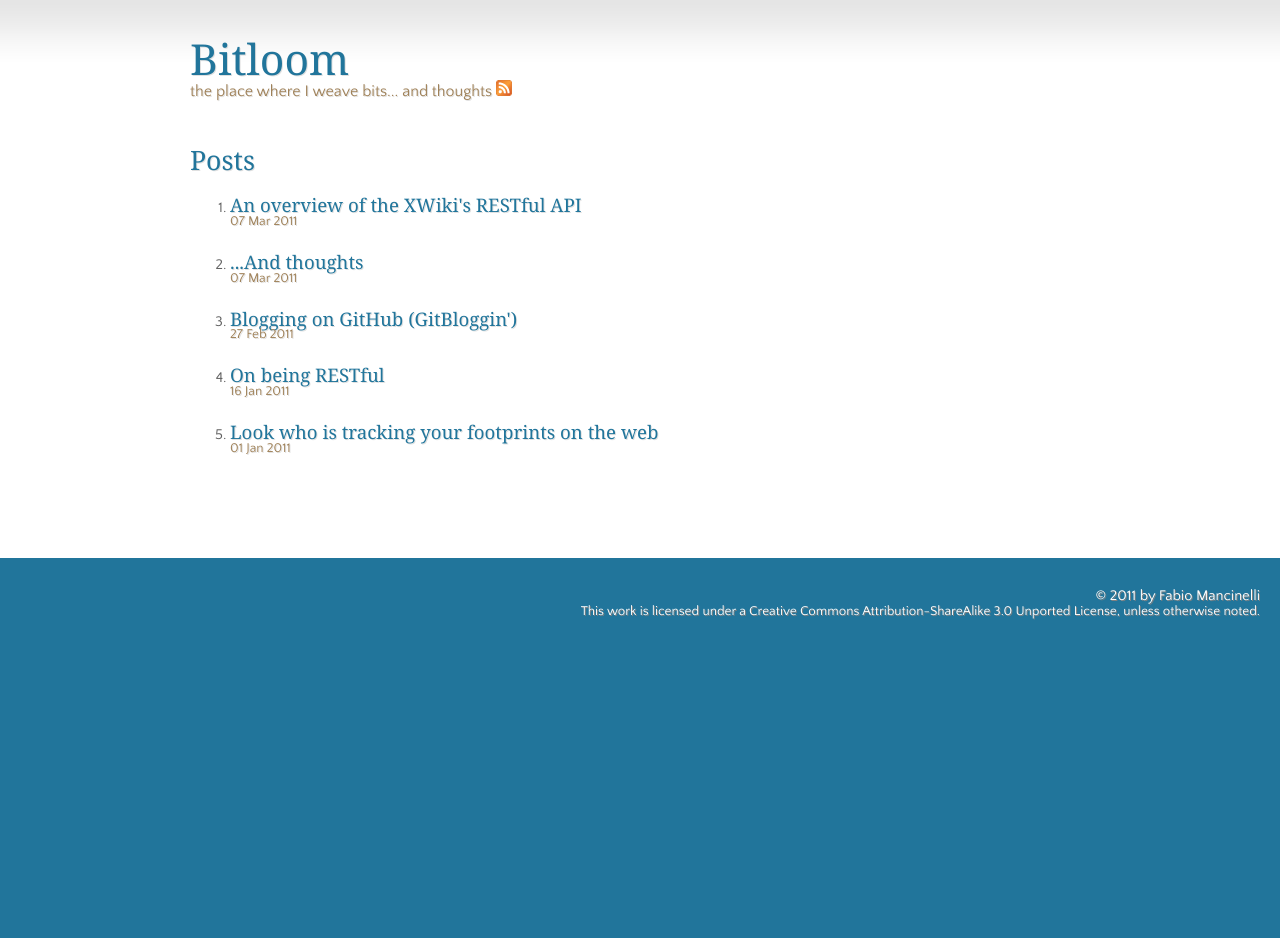
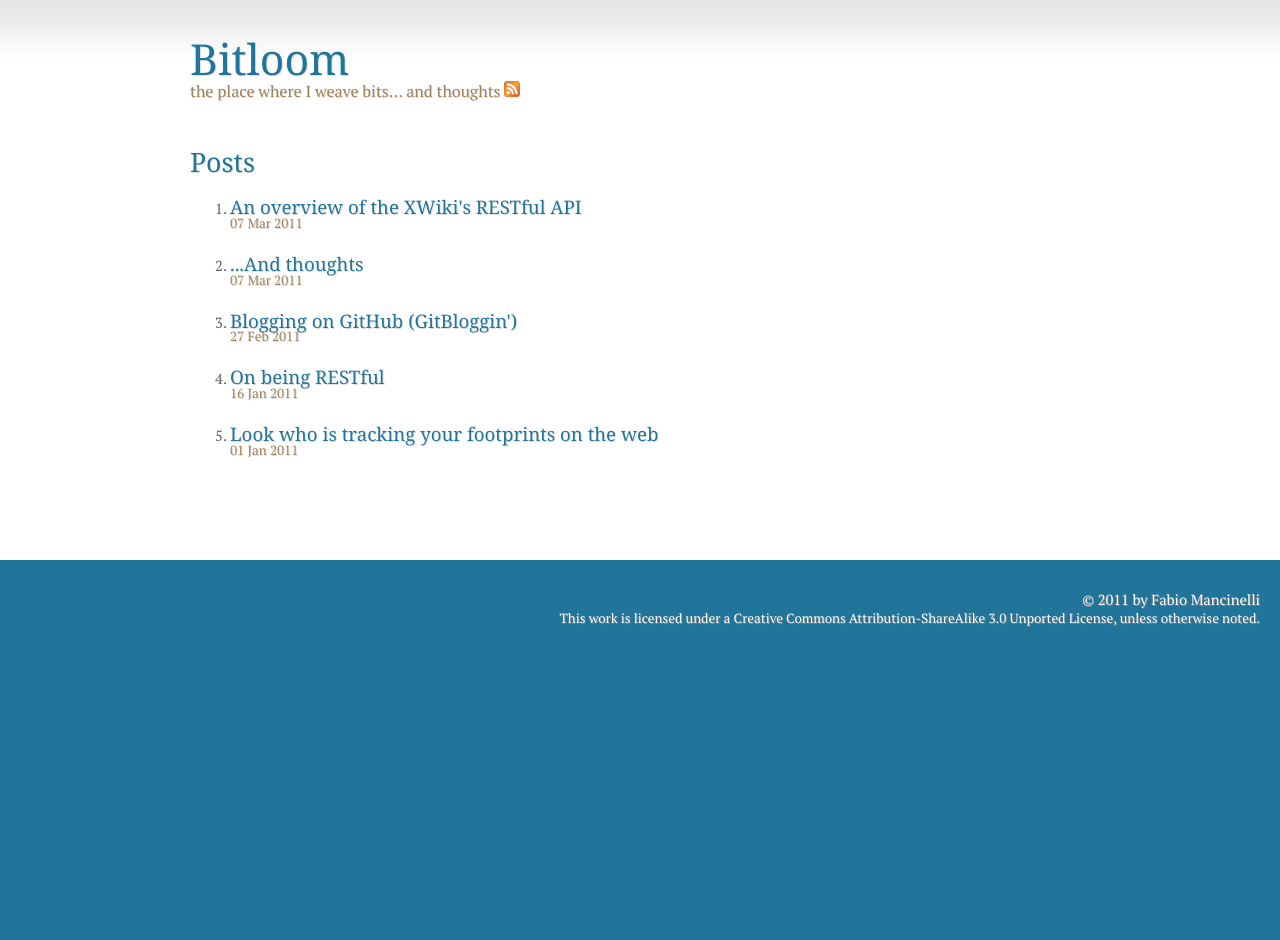
Before and after one commit to fmancinelli/fmancinelli.github.com, a Jekyll site: the page built from index.html, in a window 1280 px wide. Built offline with Jekyll 4.4.1, drawn with Linux system fonts in a browser that asks for light colours; comment, search, counter and statistics services are not loaded.

Commit message:
Changed main font to "Serif PT"

```diff
--- a/_layouts/default.html
+++ b/_layouts/default.html
@@ -1,7 +1,7 @@
 <!DOCTYPE html>
 <html>
 <head>
-  <link rel="stylesheet" type="text/css" href="http://fonts.googleapis.com/css?family=Quattrocento+Sans&v2"/>
+  <link href='http://fonts.googleapis.com/css?family=PT+Serif' rel='stylesheet' type='text/css'>
   <link rel="stylesheet" type="text/css" href="/stylesheets/style.css"/>
   <link rel="stylesheet" type="text/css" href="/stylesheets/syntax.css"/>
   <link rel="alternate" type="application/atom+xml" href="atom.xml"/>
--- a/stylesheets/style.css
+++ b/stylesheets/style.css
@@ -19,9 +19,14 @@
  *******************/
 body {
     background: #FFFFFF url(/images/top-grad.png) repeat-x;
-    font-family: "Quattrocento Sans";
+    font-family: "PT Serif";
     margin: 0px;
     padding: 0px;
+}
+
+code {
+  font-family: "Monospace";
+  font-size: 10pt;
 }
 
 a:link {
@@ -122,7 +127,7 @@
 
 section#posts h3 {
     color: #9F8158 ;
-    font-family: "Quattrocento Sans";
+    font-family: "PT Serif";
     font-size: 10pt;
     font-weight: normal;
     margin-top: -5px;
@@ -154,7 +159,7 @@
 
 article.post header h2 {
     color: #9F8158;
-    font-family: "Quattrocento Sans";
+    font-family: "PT Serif";
     font-size: 10pt;
     font-weight: normal;
     margin: 0px;
```
